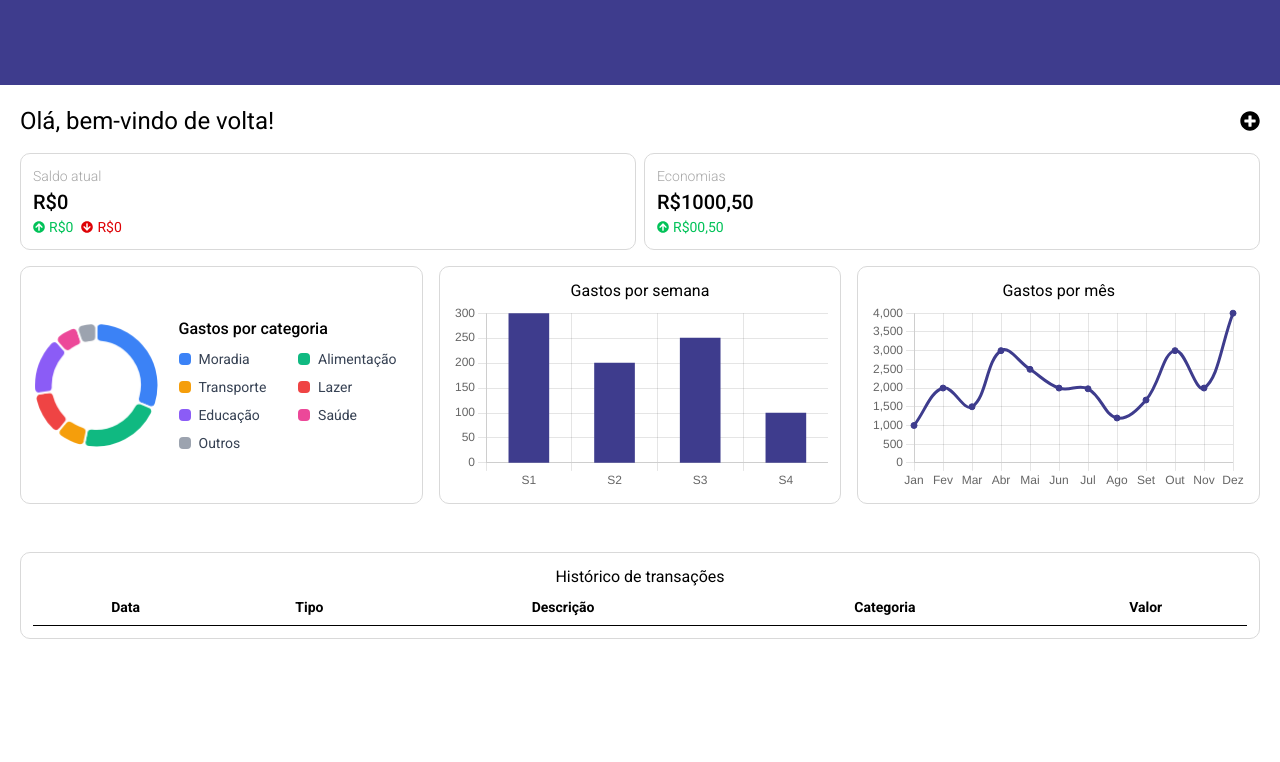
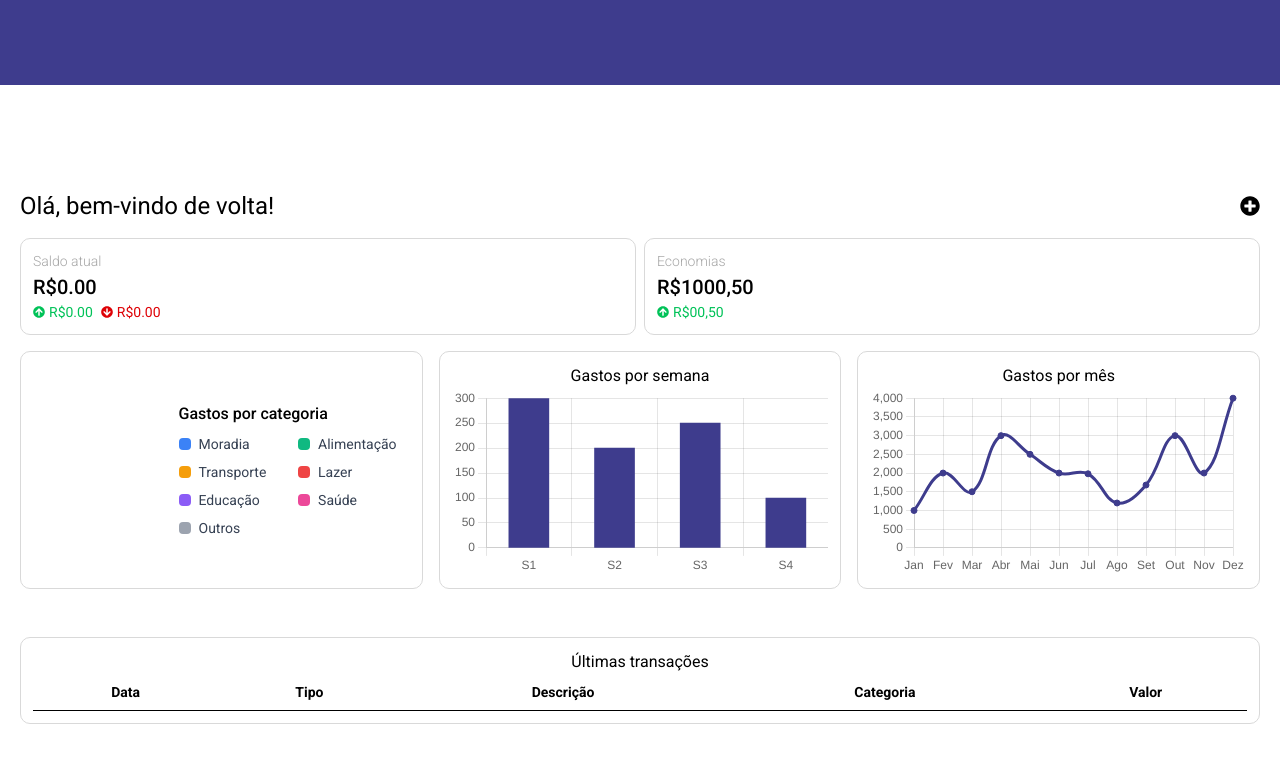
Before and after one commit to anabeggiato/dashboard-financas-pessoais, a Next.js app: page / in a window 1280 px wide. Shown: the top 762 px of the page. Built offline with nearby package versions, Linux system fonts and the light colour scheme.

Commit message:
feat: tira o mock de dados no gráfico de donut e ajusta compoennte de transaçoes para receber quantidades variadas

```diff
--- a/src/app/components/DonutChart.jsx
+++ b/src/app/components/DonutChart.jsx
@@ -1,13 +1,26 @@
 "use client"
-import React from "react";
+import React, { useState, useEffect } from "react";
 import { Doughnut } from "react-chartjs-2";
 import { Chart as ChartJS, ArcElement, Tooltip, Legend } from "chart.js";
 
 ChartJS.register(ArcElement, Tooltip, Legend);
 
 export default function DonutChart() {
-    const data = {
-        labels: [
+    const [gastosPorCategoria, setGastosPorCategoria] = useState({});
+
+    useEffect(() => {
+        const transacoes = JSON.parse(localStorage.getItem("transactions")) || [];
+        const saidas = transacoes.filter((t) => t.tipo === "saida");
+
+        const soma = saidas.reduce((acc, t) => {
+            acc[t.categoria] = (acc[t.categoria] || 0) + Number(t.valor);
+            return acc;
+        }, {});
+
+        setGastosPorCategoria(soma);
+    }, []);
+
+    const labels = [
         "Moradia",
         "Alimentação",
         "Transporte",
@@ -15,11 +28,16 @@ export default function DonutChart() {
         "Educação",
         "Saúde",
         "Outros",
-        ],
+    ];
+
+    const valores = labels.map((categoria) => gastosPorCategoria[categoria] || 0);
+
+    const data = {
+        labels,
         datasets: [
             {
                 label: "Despesas (R$)",
-                data: [1200, 850, 300, 450, 600, 250, 200],
+                data: valores,
                 backgroundColor: [
                     "#3B82F6",
                     "#10B981",
@@ -32,10 +50,11 @@ export default function DonutChart() {
                 borderColor: "#ffffff",
                 borderWidth: 2,
                 cutout: "70%",
-                borderRadius: 5
+                borderRadius: 5,
             },
         ],
     };
+
 
     const options = {
         plugins: {
--- a/src/app/components/Geral.jsx
+++ b/src/app/components/Geral.jsx
@@ -2,14 +2,12 @@ import React, { useState, useEffect } from 'react'
 import { FaArrowCircleUp, FaArrowCircleDown } from "react-icons/fa"
 
 export default function Geral() {
-    const [transacoes, setTransacoes] = useState([]);
     const [saldo, setSaldo] = useState(0);
     const [totalEntradas, setTotalEntradas] = useState(0)
     const [totalSaidas, setTotalSaidas] = useState(0)
 
     useEffect(() => {
         const data = JSON.parse(localStorage.getItem("transactions")) || [];
-        setTransacoes(data)
 
         const entradas = data.filter((t) => t.tipo === "entrada")
         const saidas = data.filter((t) => t.tipo === "saida")
@@ -24,18 +22,18 @@ export default function Geral() {
     }, [])
 
     return (
-        <section className="grid grid-cols-2 gap-2">
+        <section className="flex gap-2">
             <div className="card">
                 <h3 className="subtitle">Saldo atual</h3>
-                <span className="value">R${saldo}</span>
+                <span className="value">R${saldo.toFixed(2)}</span>
                 <div className="flex items-center gap-2">
                     <div className="flex items-center gap-1">
                         <FaArrowCircleUp className="text-green" size={12} />
-                        <p className="text-green text-sm">R${totalEntradas}</p>
+                        <p className="text-green text-sm">R${totalEntradas.toFixed(2)}</p>
                     </div>
                     <div className="flex items-center gap-1">
                         <FaArrowCircleDown className="text-red" size={12} />
-                        <p className="text-red text-sm">R${totalSaidas}</p>
+                        <p className="text-red text-sm">R${totalSaidas.toFixed(2)}</p>
                     </div>
                 </div>
             </div>
--- a/src/app/components/Transactions.jsx
+++ b/src/app/components/Transactions.jsx
@@ -2,14 +2,7 @@
 import React, { useEffect, useState } from "react";
 import { FaArrowCircleUp, FaArrowCircleDown, FaEdit, FaTrash } from "react-icons/fa";
 
-export default function Transactions() {
-
-    const [transacoes, setTransacoes] = useState([]);
-
-    useEffect(() => {
-        const data = JSON.parse(localStorage.getItem("transactions")) || [];
-        setTransacoes(data)
-    }, [])
+export default function Transactions({transacoes}) {
 
     const legendas = [
         { categoria: "Moradia", cor: "#3B82F6" },
--- a/src/app/page.js
+++ b/src/app/page.js
@@ -22,10 +22,18 @@ export default function Home() {
 
   const [showPopup, setShowPopup] = useState(false);
 
+      const [transacoes, setTransacoes] = useState([]);
+
+    useEffect(() => {
+        const data = JSON.parse(localStorage.getItem("transactions")) || [];
+        const ultimas = data.slice(-5)
+        setTransacoes(ultimas)
+    }, [])
+
   return (
-    <div>
+    <div className="space-y-4">
       <Header />
-      <main className="p-5 space-y-4">
+      <main className="p-5 space-y-4 mt-[65px] md:mt-[85px]">
         <div className="w-full flex items-center justify-between">
           <h1 className="text-black text-2xl">Olá, bem-vindo de volta!</h1>
           <FaPlusCircle onClick={() => setShowPopup(!showPopup)} size={20} />
@@ -68,8 +76,8 @@ export default function Home() {
         </div>
 
         <section className="card">
-          <h1 className="text-center">Histórico de transações</h1>
-          <Transactions />
+          <h1 className="text-center">Últimas transações</h1>
+          <Transactions transacoes={transacoes}/>
         </section>
       </main>
     </div>
```
Lines whose indentation alone changed are shown as unchanged.
